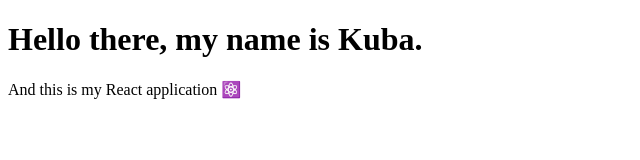
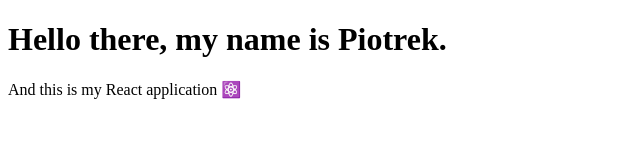
Before and after one commit to Eghizio/react-workshops-stp-agh, a React (Vite) app: page / in a window 1280 px wide. Shown: the top 160 px of the page, without its empty margins (0-640 px from the left). Built offline with nearby package versions, Linux system fonts and the light colour scheme.

Commit message:
Props & Interfaces

```diff
--- a/src/App.tsx
+++ b/src/App.tsx
@@ -2,6 +2,6 @@ import { GreetingCard } from "./components/GreetingCard/GreetingCard";
 
 export const App = () => (
   <main>
-    <GreetingCard />
+    <GreetingCard name="Piotrek" />
   </main>
 );
--- a/src/components/GreetingCard/GreetingCard.tsx
+++ b/src/components/GreetingCard/GreetingCard.tsx
@@ -1,6 +1,10 @@
-export const GreetingCard = () => (
+interface Props {
+  name: string;
+}
+
+export const GreetingCard = (props: Props) => (
   <div>
-    <h1>Hello there, my name is Kuba.</h1>
+    <h1>Hello there, my name is {props.name}.</h1>
     <p>And this is my React application ⚛️</p>
   </div>
 );
```
